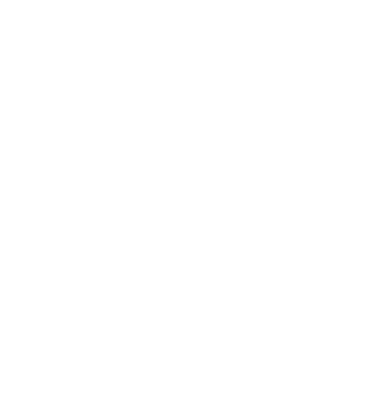
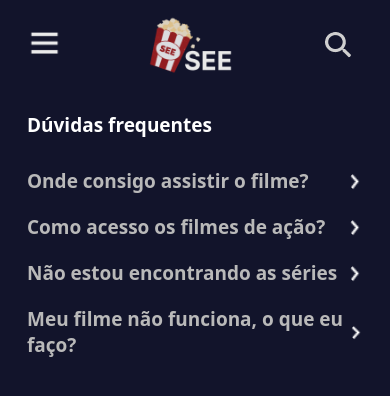
Before and after one commit to dudaguadagnin/SeeFrontend, a React Native app: screen /Duvidas in a window 390 px wide. Before the commit this address had no page. Shown: the top 396 px of the page. Built offline with nearby package versions, Linux system fonts and the light colour scheme; no server answers.

Commit message:
tela de ajuda

```diff
--- a/App.js
+++ b/App.js
@@ -18,6 +18,8 @@
 import { Provider } from 'react-redux';
 import store from './src/store/index.js';
 import Error from './src/components/organisms/Erro';
+import Duvidas from './src/components/organisms/Duvidas/index.js';
+import RespostaDuvida from './src/components/organisms/RespostaDuvida/index.js';
 
 export default function App() {
   return (
@@ -33,6 +35,8 @@
           <Route path="/Player" element={<VideoPlayer />}/>
           <Route path="/InfoMidia" element={<InfoMidia />} />
           <Route path="/Error" element={<Error />} />
+          <Route path="/Duvidas" element={<Duvidas />} />
+          <Route path='/Resposta' element={<RespostaDuvida />}/>
           <Route path="/acao" element={<Genero />} />
           <Route path="/aventura" element={<Genero />} />
           <Route path="/comedia" element={<Genero />} />
--- a/src/components/atoms/GenericText/index.css
+++ b/src/components/atoms/GenericText/index.css
@@ -32,3 +32,6 @@
     font-family: system-ui;
     font-size: 16px;
 }
+.text-bold-bold {
+    font-weight: 600;
+}
--- a/src/components/atoms/GenericText/index.js
+++ b/src/components/atoms/GenericText/index.js
@@ -5,10 +5,11 @@
 export const GenericText = (props) => {
     // color = gray || black || white
     // size = small || medium || large || subtitlebold
+    // bold = bold
 
   return (
     <div className='generic-text'>
-       <span className={`text-color-${props.color} text-size-${props.size}`}>{props.children}</span>
+       <span className={`text-color-${props.color} text-size-${props.size}  text-bold-${props.bold}`}>{props.children}</span>
     </div>
   );
 }
--- /dev/null
+++ b/src/components/molecules/ListOptions/index.css
@@ -0,0 +1,16 @@
+.list-option-content {
+    color: white;
+}
+.list-option-arrow {
+    transform: rotate(268deg);
+    width: 16px;
+    height: 9px;
+}
+.list-option {
+    display: flex;
+    align-items: center;
+    justify-content: space-between;
+    margin: 20px 27px;
+    padding: 0;
+    text-transform: none;
+}
--- /dev/null
+++ b/src/components/molecules/ListOptions/index.js
@@ -0,0 +1,25 @@
+import React from 'react';
+import GenericText from '../../atoms/GenericText';
+import Seta from '../../../../assets/arrow.png'
+import './index.css'
+import {
+    BrowserRouter,
+    Routes,
+    Route,
+    Link
+} from "react-router-dom";
+
+export const ListOption = (props) => {
+    console.log(props)
+    return (
+        <div className='list-option-content'>
+            <div>
+                <Link to="/Resposta" className='list-option' state={props}>
+                <GenericText size="subtitlebold" color="gray">{props.children}</GenericText>
+                <img src={Seta} className="list-option-arrow"/>
+                </Link>
+            </div>
+        </div>
+    );
+}
+export default ListOption;
--- a/src/components/molecules/NavBar/index.js
+++ b/src/components/molecules/NavBar/index.js
@@ -7,22 +7,23 @@
 import './index.css'
 import axios from 'axios';
 import { useSelector, useDispatch } from 'react-redux'
-
-//import { useNavigation } from '@react-navigation/native';
 import {
     BrowserRouter,
     Routes,
     Route,
-    Link
+    Link,
+    useNavigate
 } from "react-router-dom";
 
 export const NavBar = (props) => {
     const dispatch = useDispatch()
+    const navigate = useNavigate();
     const [newNavBarNormal, setnewNavBarNormal] = React.useState(true)
     const [newNavBarNormalOpen, setnewNavBarNormalOpen] = React.useState(false)
     const [filmes, setFilmes] = React.useState([])
     const [series, setSeries] = React.useState([])
-    const [generos, setGeneros] = React.useState([])
+    const [navArrow, setNavArrow] = React.useState(false)
+
 
     const Toggle = () => {
         setnewNavBarNormalOpen(!newNavBarNormalOpen)
@@ -30,6 +31,7 @@
     const TogglePesquisa = () => {
         setnewNavBarNormal(!newNavBarNormal)
     }
+
     React.useEffect(() => {
         const asyncFn = async () => {
             const res = await axios.get(`http://localhost:3000/filmes`);
@@ -37,6 +39,7 @@
             setFilmes(res.data);
             setSeries(ser.data);
         }
+        setNavArrow(props.navArrow)
         asyncFn();
     }, []);
 
@@ -92,8 +95,21 @@
 
     return (
         <div className='nav-bar'>
-            {
-                newNavBarNormal ?
+            { navArrow ?
+                <div className='nav-bar-components'>
+                    <div className="nav-button-toggle">
+                        <img onClick={() => navigate(-1)} className='nav-hamb-arrow' src={Seta} />
+                    </div>
+                    <div className='nav-logo'>
+                        <img className='nav-logo' src={logo} />
+                    </div>
+                    <div className='nav-search' >
+                        <div className='nav-search-lupa'>
+                            <img className='nav-search-img' src={Search} />
+                        </div>
+                    </div>
+                </div>
+                : newNavBarNormal ?
                     <div className='nav-bar-components'>
                         <div className="nav-button-toggle">
                             {newNavBarNormalOpen ?
@@ -125,7 +141,7 @@
                             </div>
                         </div>
                     </div>
-            }
+             }
             <ul className={`menuNav ${newNavBarNormalOpen ? " showMenu" : ""}`}>
                 <Link className="nav-ul-li" to="/Home" state={{ filmes: filmes, series: series }}>Inicial</Link>
                 <Link className="nav-ul-li" to="/Filmes" state={{ genre: filmes, type: 'Filmes' }}>Filmes</Link>
--- /dev/null
+++ b/src/components/organisms/Duvidas/index.css
@@ -0,0 +1,9 @@
+.duvida-content {
+    height: 100%;
+    background-color: #12142B;
+}
+.duvida-header {
+    margin-left: 27px;
+    margin-top: 22px;
+    margin-bottom: 30px;
+}
--- /dev/null
+++ b/src/components/organisms/Duvidas/index.js
@@ -0,0 +1,80 @@
+import React from 'react';
+import GenericText from '../../atoms/GenericText/index.js'
+import ListOption from '../../molecules/ListOptions';
+import NavBar from '../../molecules/NavBar'
+import './index.css'
+
+
+export const Duvidas = (props) => {
+    const [duvidas] = React.useState([
+        {
+            title: 'Onde consigo assistir o filme?',
+            subtitle: 'Para assistir algum filme ou série se seu intreresse você pode:',
+            pode: ['1 - Clicar em algum cartão que contenha o filme escolhido. Você será enviado para a tela de informações do conteudo escolhido.',
+                '2- Clicar no botão que contem o texto “Assistir agora”. ',
+                '3 - Pronto! Agora é so pegar a pipoca e curtir seu filme.'],
+            oupode: ['1 - Abrir o menu no canto superior esquerdo.',
+                '2 - Selecionar filmes, séries ou escolher um gênero.',
+                '3 - Clicar em um cartão.\n',
+                '4 - Clicar no botão que contem o texto “Assistir agora”. \n',
+                '5 - Pronto! Agora é so pegar a pipoca e curtir seu filme']
+        },
+        {
+            title: 'Como acesso os filmes de ação?',
+            subtitle: 'Para assistir algum filme ou série se seu intreresse você pode:',
+            pode: ['1 - Clicar em algum cartão que contenha o filme escolhido. Você será enviado para a tela de informações do conteudo escolhido.',
+                '2- Clicar no botão que contem o texto “Assistir agora”. ',
+                '3 - Pronto! Agora é so pegar a pipoca e curtir seu filme.'],
+            oupode: ['1 - Abrir o menu no canto superior esquerdo.',
+                '2 - Selecionar filmes, séries ou escolher um gênero.',
+                '3 - Clicar em um cartão.',
+                '4 - Clicar no botão que contem o texto “Assistir agora”. ',
+                '5 - Pronto! Agora é so pegar a pipoca e curtir seu filme']
+        },
+        {
+            title: 'Não estou encontrando as séries',
+            subtitle: 'Para assistir algum filme ou série se seu intreresse você pode:',
+            pode: ['1 - Clicar em algum cartão que contenha o filme escolhido. Você será enviado para a tela de informações do conteudo escolhido.',
+                '2- Clicar no botão que contem o texto “Assistir agora”. ',
+                '3 - Pronto! Agora é so pegar a pipoca e curtir seu filme.'],
+            oupode: ['1 - Abrir o menu no canto superior esquerdo.',
+                '2 - Selecionar filmes, séries ou escolher um gênero.',
+                '3 - Clicar em um cartão.',
+                '4 - Clicar no botão que contem o texto “Assistir agora”. ',
+                '5 - Pronto! Agora é so pegar a pipoca e curtir seu filme']
+        },
+        {
+            title: 'Meu filme não funciona, o que eu faço?',
+            subtitle: 'Para assistir algum filme ou série se seu intreresse você pode:',
+            pode: ['1 - Clicar em algum cartão que contenha o filme escolhido. Você será enviado para a tela de informações do conteudo escolhido.',
+                '2- Clicar no botão que contem o texto “Assistir agora”. ',
+                '3 - Pronto! Agora é so pegar a pipoca e curtir seu filme.'],
+            oupode: ['1 - Abrir o menu no canto superior esquerdo.',
+                '2 - Selecionar filmes, séries ou escolher um gênero.',
+                '3 - Clicar em um cartão.',
+                '4 - Clicar no botão que contem o texto “Assistir agora”. ',
+                '5 - Pronto! Agora é so pegar a pipoca e curtir seu filme']
+        }
+    ])
+    return (
+        <div className='duvida-content'>
+            <NavBar
+            activeClassName="active-link"
+            exact
+          >
+          </NavBar>
+            <div className='duvida-header'>
+                <GenericText size="subtitlebold">Dúvidas frequentes</GenericText>
+            </div>
+            <div>
+                {
+                    duvidas.map((duv, inx) => {
+                        return(<ListOption props={duv}>{duv.title}</ListOption>)
+                    })
+                }
+            </div>
+        </div>
+    );
+}
+
+export default Duvidas;
--- /dev/null
+++ b/src/components/organisms/RespostaDuvida/index.css
@@ -0,0 +1,17 @@
+.resposta-duvida-header {
+    margin-left: 27px;
+    margin-top: 9px;
+    margin-bottom: 18px;
+}.resposta-duvida-body {
+    margin-left: 27px;
+}
+.resposta-duvida-body-subtitle {
+    margin: 15px 0px 16px 0px;
+    line-height: 20px;
+}
+.resposta-duvida-body-text {
+    margin: 18px 18px 43px 7px;
+}
+.resposta-text {
+    margin: 6px 0px;
+}
--- /dev/null
+++ b/src/components/organisms/RespostaDuvida/index.js
@@ -0,0 +1,51 @@
+import React from 'react';
+import GenericText from '../../atoms/GenericText/index.js'
+import ListOption from '../../molecules/ListOptions';
+import NavBar from '../../molecules/NavBar'
+import './index.css'
+import {
+    useLocation
+} from "react-router-dom";
+
+export const RespostaDuvida = (props) => {
+    const location = useLocation()
+    console.log(location)
+    return (
+        <div className='duvida-content'>
+            <NavBar
+                activeClassName="active-link"
+                navArrow
+                exact
+            >
+            </NavBar>
+            <div className='resposta-duvida-header'>
+                <GenericText color="gray" bold="bold">Dúvidas frequentes</GenericText>
+            </div>
+            <div className='resposta-duvida-body'>
+                <GenericText size="subtitlebold">{location.state.props.title}</GenericText>
+                <div className='resposta-duvida-body-subtitle'>
+                    <GenericText color="gray" bold="bold">{location.state.props.subtitle}</GenericText>
+                </div>
+                <div className='resposta-duvida-body-text'>
+                    {location.state.props.pode.map((pode, inx) => {
+                        console.log(pode)
+                        return (<div className='resposta-text'><GenericText color="gray" bold="bold">{pode}</GenericText></div>)
+
+                    })}
+
+                </div>
+                <div className='resposta-duvida-body-subtitle'>
+                    <GenericText ccolor="gray" bold="bold">Ou também pode:</GenericText>
+                </div>
+                <div className='resposta-duvida-body-text'>
+                    {location.state.props.oupode.map((oupode, inx) => {
+                        return (
+                        <div  className='resposta-text'><GenericText color="gray" bold="bold">{oupode}</GenericText></div>)
+                    })}
+                </div>
+            </div>
+        </div>
+    );
+}
+
+export default RespostaDuvida;
```
Also changed, not shown: src/components/organisms/Busca/index.js (deleted, +0 -30 lines).
